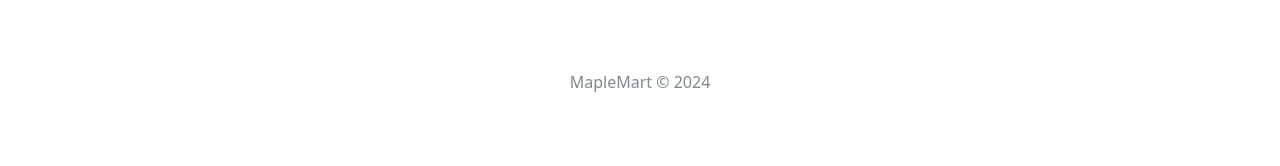
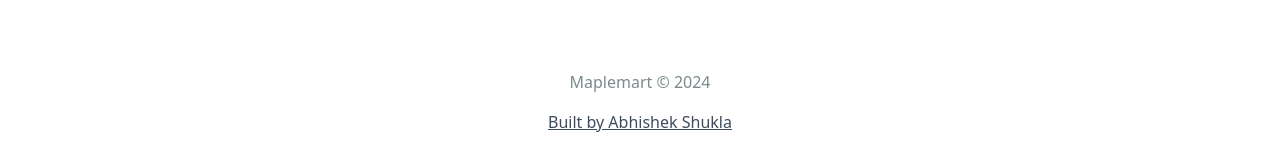
Before and after one commit to Abhishek-Shukla-github/Maplemart, a React (Vite) app in the folder frontend/: page /product/1 in a window 1280 px wide. Shown: the part 696-862 px from the top of the page. Before the commit the page ends 825 px from the top, so only its background shows below. Built offline with nearby package versions, Linux system fonts and the light colour scheme; no server answers.

Commit message:
Minor cosmetic changes

```diff
--- a/frontend/index.html
+++ b/frontend/index.html
@@ -4,7 +4,7 @@
     <meta charset="UTF-8" />
     <link rel="icon" type="image/svg+xml" href="/vite.svg" />
     <meta name="viewport" content="width=device-width, initial-scale=1.0" />
-    <title>Welcome to MapleMart</title>
+    <title>Welcome To Maplemart</title>
   </head>
   <body>
     <div id="root"></div>
--- a/frontend/src/components/Footer.tsx
+++ b/frontend/src/components/Footer.tsx
@@ -1,4 +1,5 @@
 import { Container, Row, Col } from 'react-bootstrap';
+import { Link } from 'react-router-dom';
 
 const Footer = () => {
     const currentYear: number = new Date().getFullYear();
@@ -8,7 +9,8 @@
             <Container>
                 <Row>
                     <Col className='text-center py-3'>
-                        <p>MapleMart &copy; {currentYear}</p>
+                        <p>Maplemart &copy; {currentYear}</p>
+                        <Link to={'https://abshukla.com'} target='_blank'><p>Built by Abhishek Shukla</p></Link>
                     </Col>
                 </Row>
             </Container>
--- a/frontend/src/components/Header.tsx
+++ b/frontend/src/components/Header.tsx
@@ -44,7 +44,7 @@
         <Navbar bg='dark' variant='dark' expand='md' collapseOnSelect>
             <Container>
                 <Navbar.Brand as={Link} to='/'>
-                    <img src={logo} alt='ProShop' width={70} height={70} style={{borderRadius: "50%"}}/>
+                    <img src={logo} alt='Maplemart' width={70} height={70} style={{borderRadius: "50%"}}/>
                 {/* MapleMart */}
                 </Navbar.Brand>
                 <Navbar.Toggle aria-controls='basic-navbar-nav' />
--- a/frontend/src/components/Meta.tsx
+++ b/frontend/src/components/Meta.tsx
@@ -17,7 +17,7 @@
 };
 
 Meta.defaultProps = {
-  title: 'Welcome To ProShop',
+  title: 'Welcome To Maplemart',
   description: 'We sell the best products for cheap',
   keywords: 'electronics, buy electronics, cheap electroincs',
 };
```
